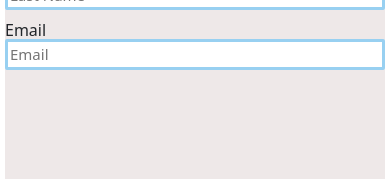
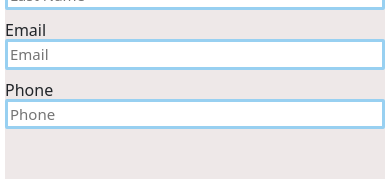
Before and after one commit to TanyaPina/contact-list, a React (Vite) app in the folder client/: page / in a window 390 px wide. Shown: the part 593-772 px from the top of the page. Built offline with nearby package versions, Linux system fonts and the light colour scheme; no server answers.

Commit message:
added phone form field

```diff
--- a/client/src/components/CreateContact.jsx
+++ b/client/src/components/CreateContact.jsx
@@ -23,7 +23,6 @@ const CreateContact = ({ onSaveContact, editingContact, onUpdateContact }) => {
         const lastname = event.target.value;
         setContact((contact) => ({ ...contact, lastname }));
     };
-
 
     const handleEmailChange = (event) => {
         const email = event.target.value;
@@ -134,6 +133,17 @@ const CreateContact = ({ onSaveContact, editingContact, onUpdateContact }) => {
                     onChange={handleEmailChange}
                 />
             </Form.Group>
+            <Form.Group>
+                <Form.Label>Phone</Form.Label>
+                <input
+                    type="text"
+                    id="add-user-phone"
+                    placeholder="Phone"
+                    required
+                    value={contact.phone}
+                    onChange={handlePhoneChange}
+                />
+            </Form.Group>
     </Form>
 );
 };
```
